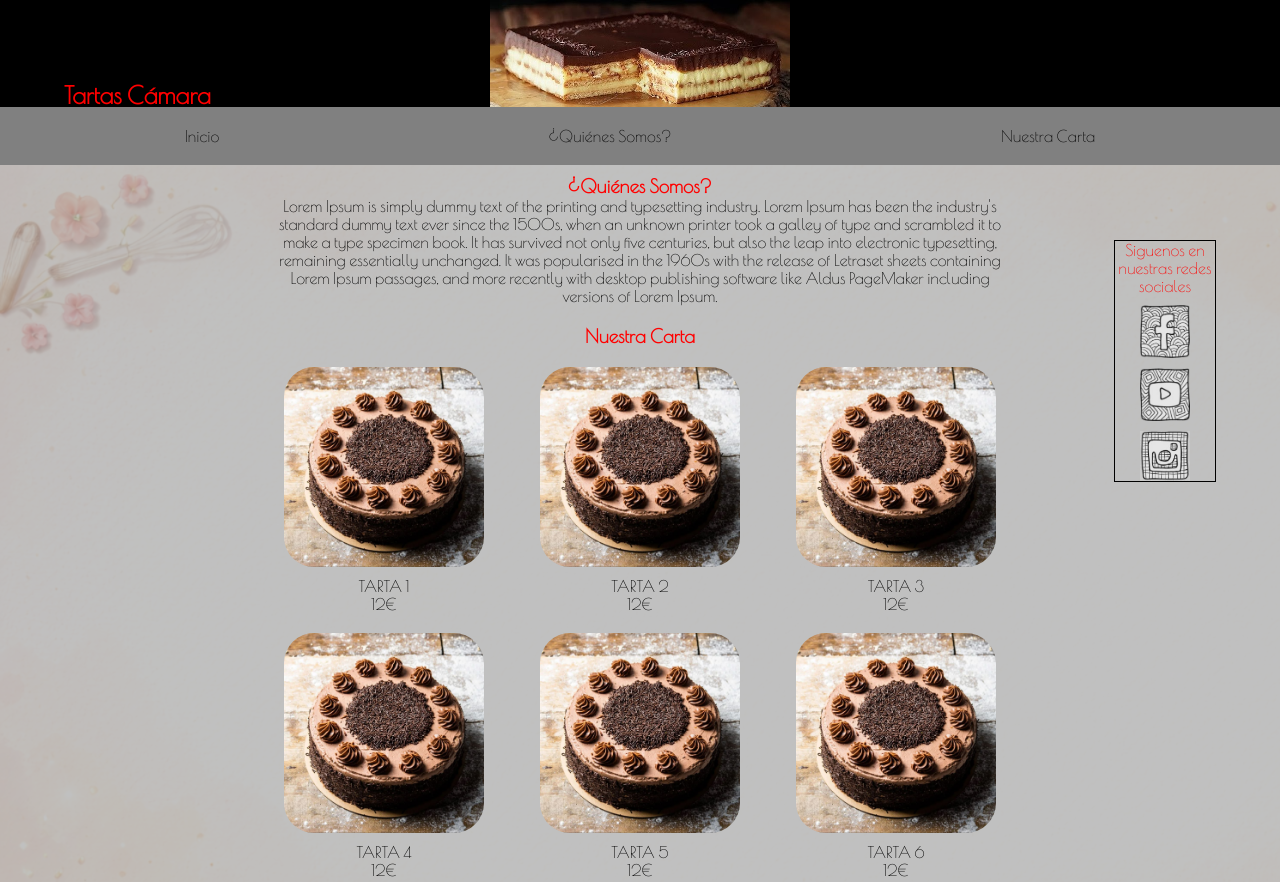
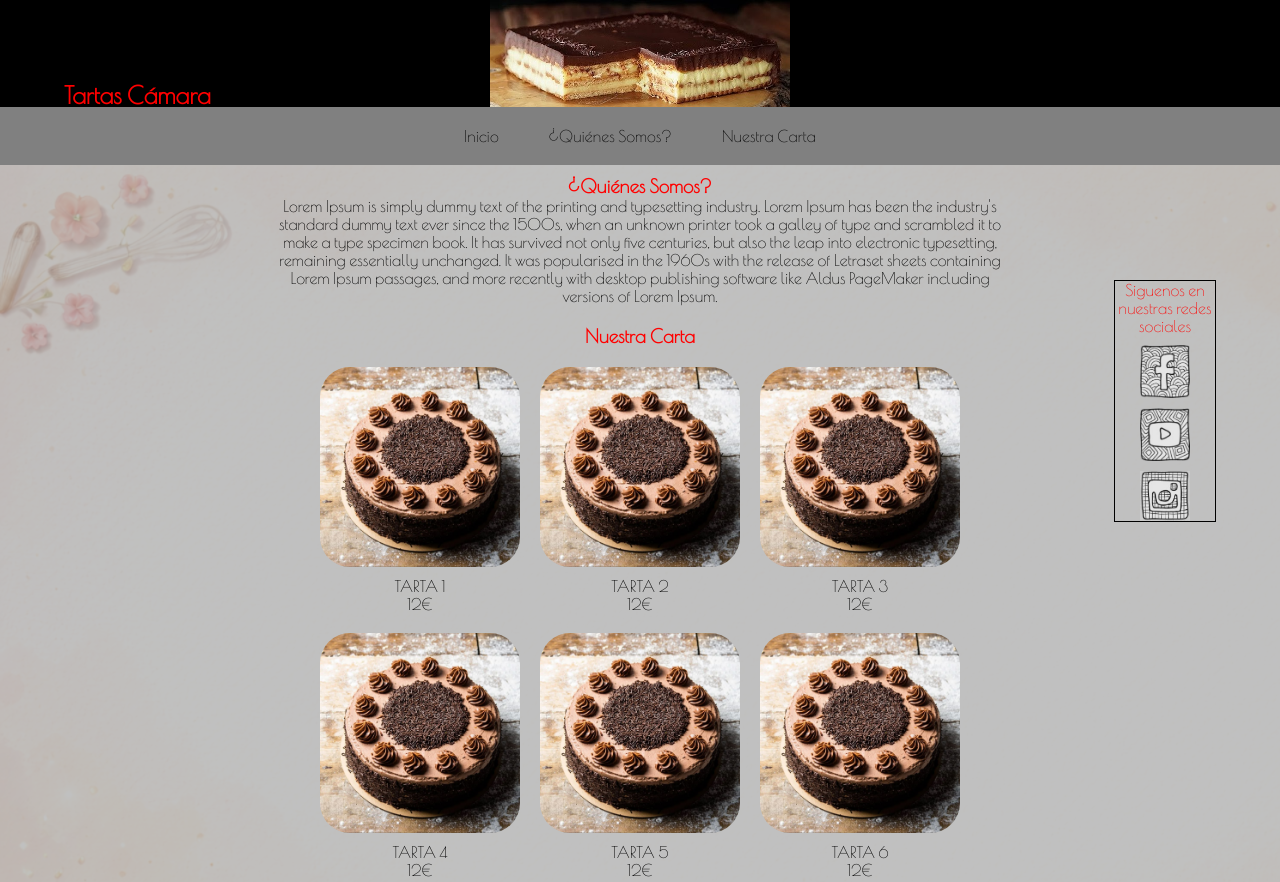
Before and after one commit to Zalqy14/Pagina-Web-Tartas, a plain HTML site: page index.html in a window 1280 px wide. Shown: the top 882 px of the page. Drawn offline with nearby package versions, Linux system fonts and the light colour scheme; a web font is replaced by a local one.

Commit message:
Modificacion Del auto

```diff
--- a/CSS/css.css
+++ b/CSS/css.css
@@ -1,5 +1,5 @@
 * {
-  margin: 0 auto;
+  margin: 0;
 }
 body {
   font-family: "Poiret One", "Courier New", Courier, monospace;
@@ -8,6 +8,8 @@ body {
 header {
   background-color: black;
   position: relative;
+  display: flex;
+  justify-content: center;
 }
 /* Titulo de la pagina web posicionado con position */
 header h2 {
@@ -17,15 +19,14 @@ header h2 {
   color: red;
 }
 header img {
-  display: flex;
-  justify-items: center;
   width: 300px;
 }
 /* El Nav Baja con la pagina web */
 nav {
   background-color: grey;
   display: flex;
-  justify-items: space-between;
+  justify-content: center;
+  gap: 50px;
   padding: 20px;
   position: sticky;
   top: 0;
@@ -44,6 +45,7 @@ main {
 }
 section {
   width: 60%;
+  margin: auto;
 }
 /* Este article modifica la parte de sobre nosotros*/
 article {
@@ -59,6 +61,7 @@ article h3 {
   flex-direction: row;
   gap: 20px;
   flex-wrap: wrap;
+  justify-content: center;
 }
 /* Contenedor de las tartas */
 div {
@@ -81,12 +84,12 @@ div img:hover {
 aside {
   display: flex;
   flex-direction: column;
-  justify-content: center;
+  align-items: center;
   text-align: center;
   border: solid 1px black;
   width: 100px;
   position: fixed;
-  top: 30%;
+  top: 35%;
   right: 5%;
   gap: 10px;
 }
```
